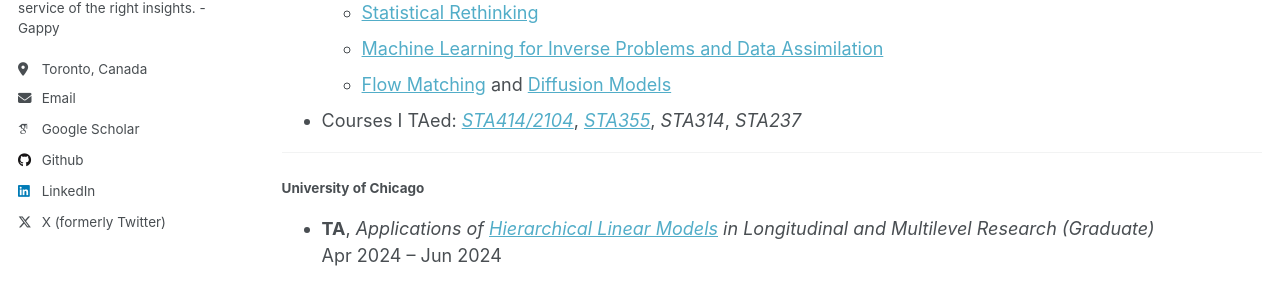
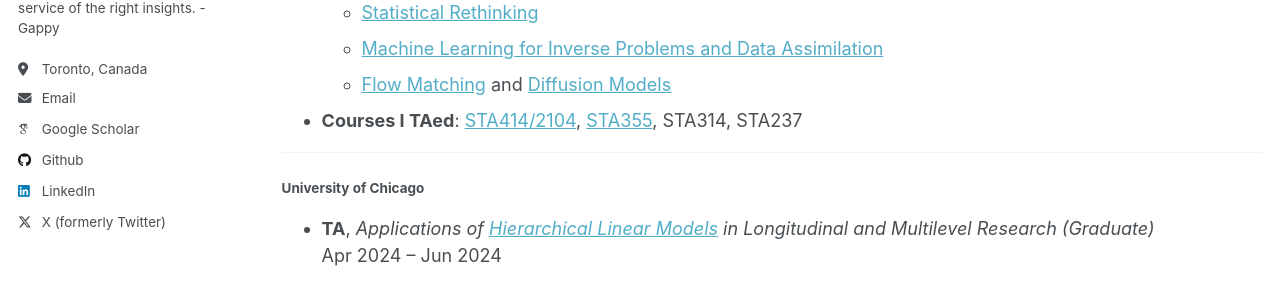
Before and after one commit to user-jiyichen/user-jiyichen.github.io, a Jekyll site: the page built from _teaching/TA.md, in a window 1280 px wide and 1167 px high. Shown: the part 304-599 px from the top of the window. Built offline with Jekyll 4.4.1, drawn with Linux system fonts in a browser that asks for light colours; some web fonts are replaced.

Commit message:
Update TA.md

```diff
--- a/_teaching/TA.md
+++ b/_teaching/TA.md
@@ -1,7 +1,7 @@
 ---
 layout: archive
 title: "Teaching & Mentoring"
-permalink: /teaching/j
+permalink: /teaching/
 author_profile: true
 ---
 
@@ -15,7 +15,7 @@
   - [Machine Learning for Inverse Problems and Data Assimilation](https://arxiv.org/pdf/2410.10523)
   - [Flow Matching](https://arxiv.org/abs/2412.06264) and [Diffusion Models](https://diffusion.csail.mit.edu/2026/index.html)
 
-- Courses I TAed: [*STA414/2104*](https://thibaultrandrianarisoa.netlify.app/courses/sta414/), [*STA355*](https://mouwenlong.github.io/teaching/sta355f25/schedule.html), *STA314*, *STA237*
+- **Courses I TAed**: [STA414/2104](https://thibaultrandrianarisoa.netlify.app/courses/sta414/), [STA355](https://mouwenlong.github.io/teaching/sta355f25/schedule.html), STA314, STA237
 
 ---
 
```
